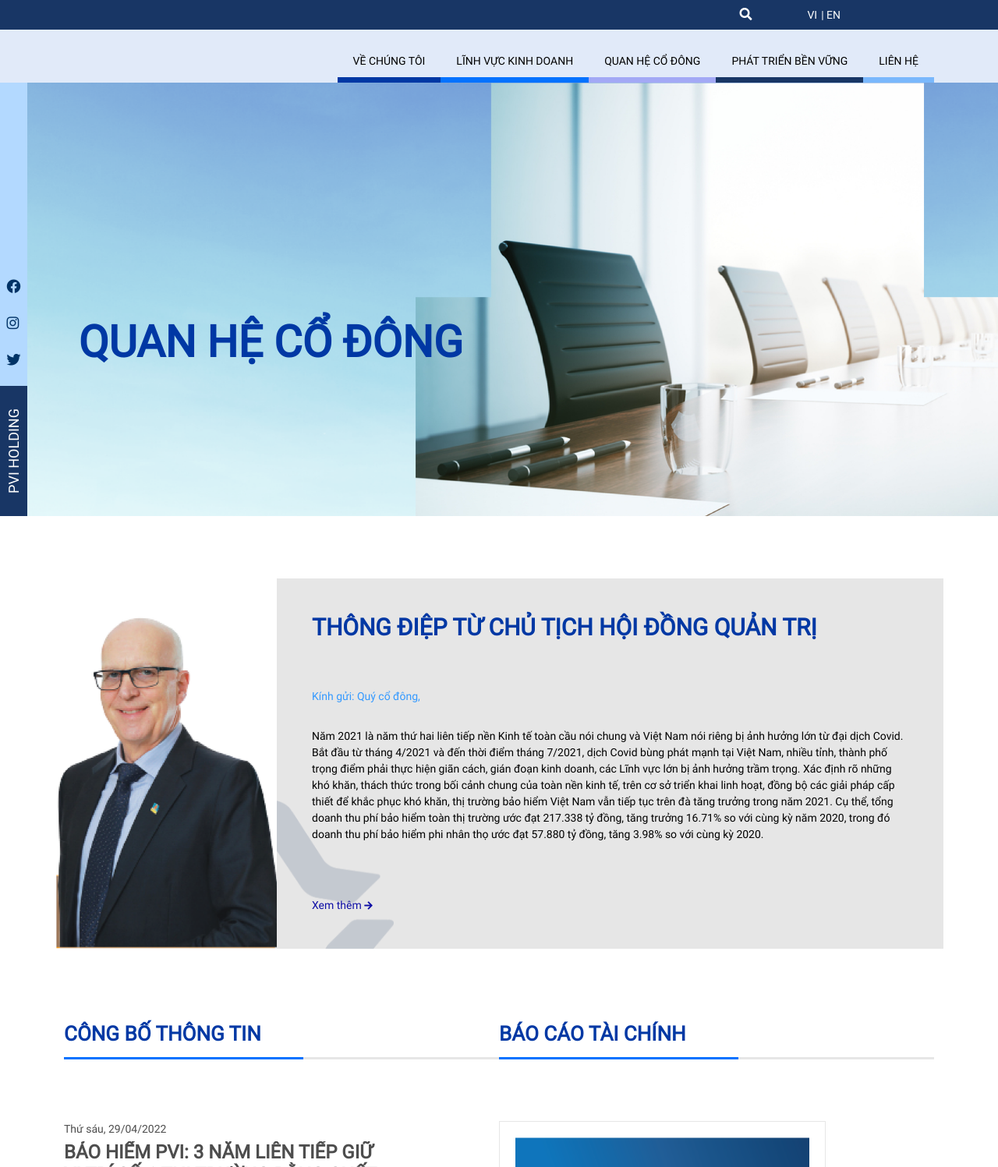
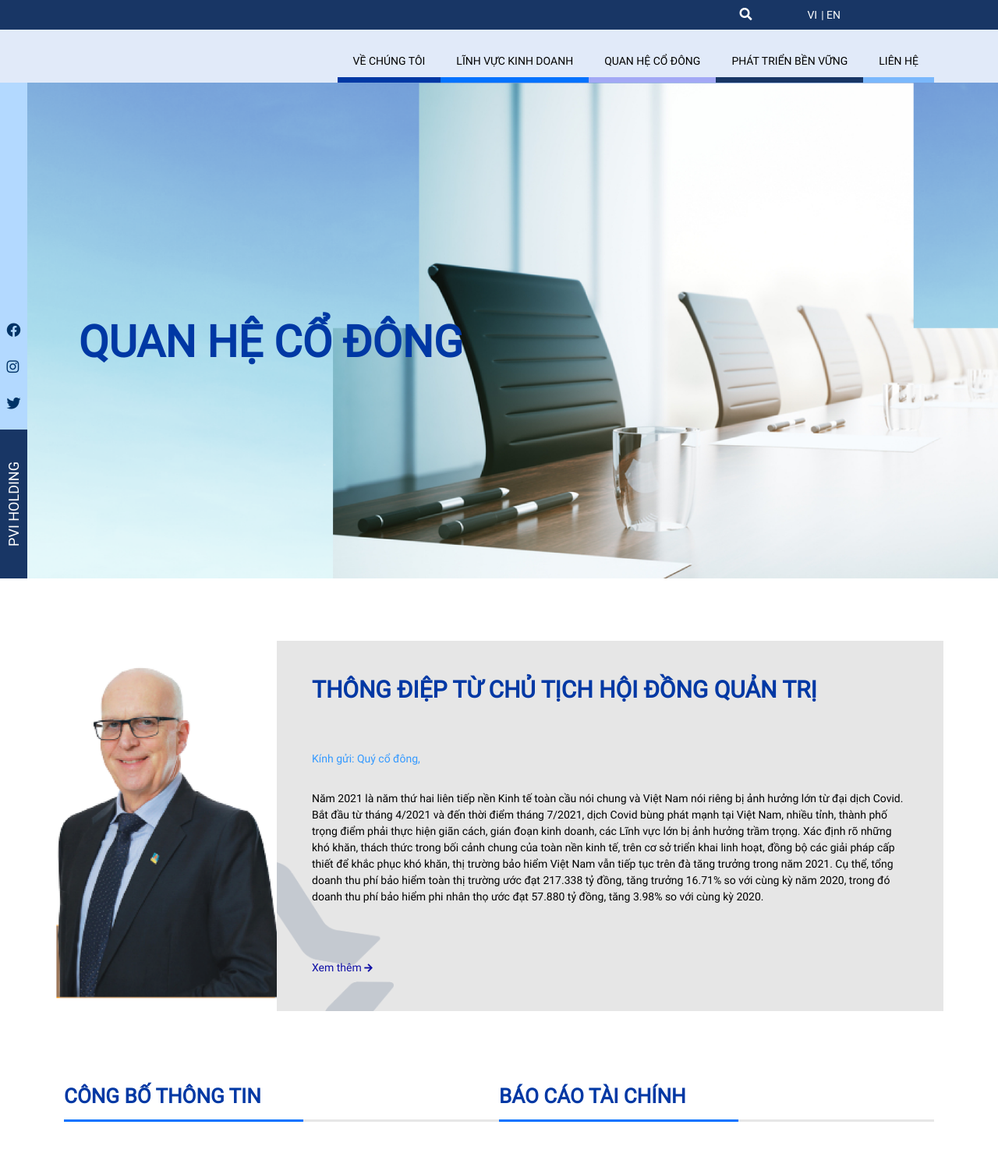
Before and after one commit to manhhai98/PVI-holding, a plain HTML site: page shareholder.html in a window 1280 px wide. Shown: the top 1497 px of the page at 78% size. Drawn offline with Linux system fonts and the light colour scheme.

Commit message:
fix banner section

```diff
--- a/shareholder.html
+++ b/shareholder.html
@@ -326,8 +326,8 @@
 	<!-- Mobile menu end -->
 
 	<!-- Banner section start -->
-	<section class="banner banner-slide">
-		<div id="banner-slide">
+	<section class="banner">
+		<div class="banner-slide">
 		    <div class="item bg-img1">
 		    	<div class="row mr-0 ml-0 justify-content-end" style="height: 100%;">
 		    		<div class="col-3">
@@ -339,8 +339,8 @@
 					</div>
 				</div>
 		    		</div>
-		    		<div class="col-7 pr-0 pl-0">
-		    				<img src="assets/images/banner3.png" alt="" class="banner-img">
+		    		<div class="col-8 pr-0 pl-0 right-img">
+		    			<img src="assets/images/banner3.png" alt="" class="banner-img">
 		    		</div>
 		    	</div>
 		    </div>
@@ -372,7 +372,7 @@
 	<section class="section detail-content shareholder">
 		<div class="container">
 			<div class="wrapper">
-				<div class="row align-items-end">
+				<div class="row">
 					<div class="col-lg-3 p-lg-0">
 						<div class="left">
 							<img src="assets/images/qhcd.png" alt="">
```
